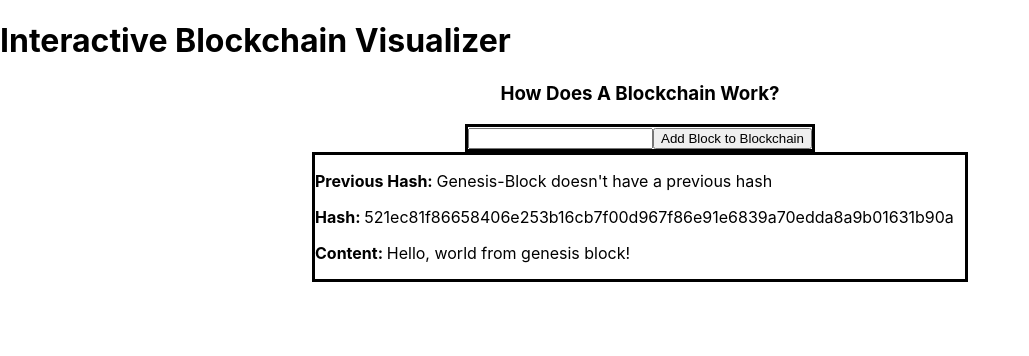
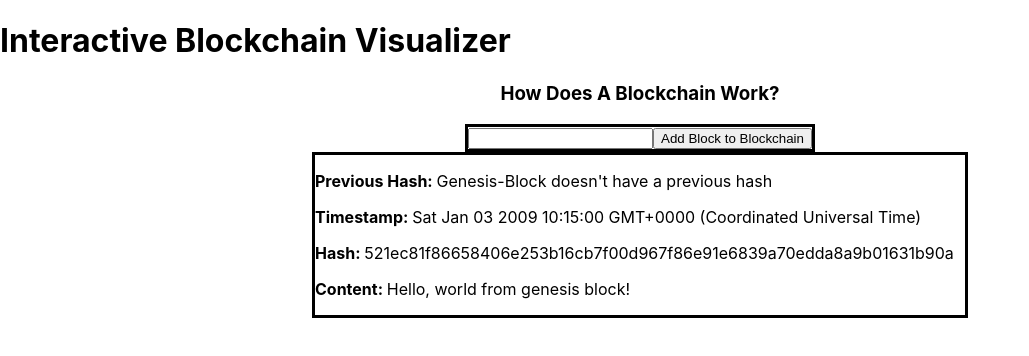
Before and after one commit to waiscodes/typescript-jest, a React (Create React App) app: page / in a window 1280 px wide. Shown: the top 356 px of the page, without its empty margins (0-1029 px from the left). Built offline with nearby package versions, Linux system fonts and the light colour scheme.

Commit message:
added date type timestamp

```diff
--- a/src/components/Block.tsx
+++ b/src/components/Block.tsx
@@ -13,6 +13,9 @@ const Block: React.FC<IProps> = ({ block }) => {
         <b>Previous Hash: </b> {block.previousHash}
       </p>
       <p>
+        <b>Timestamp: </b> {block.timestamp.toString()}
+      </p>
+      <p>
         <b>Hash: </b> {block.hash}
       </p>
       <p>
```
